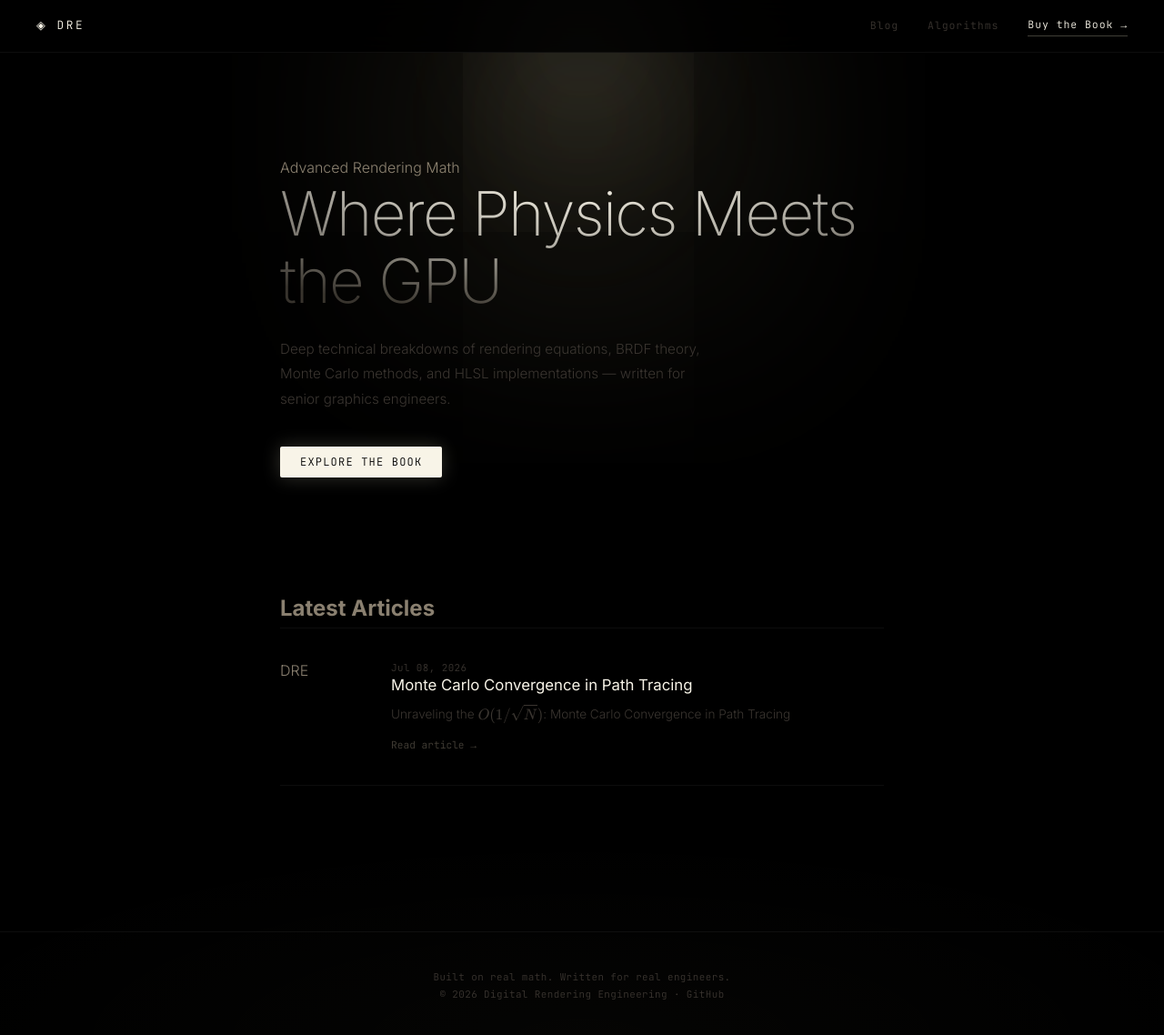
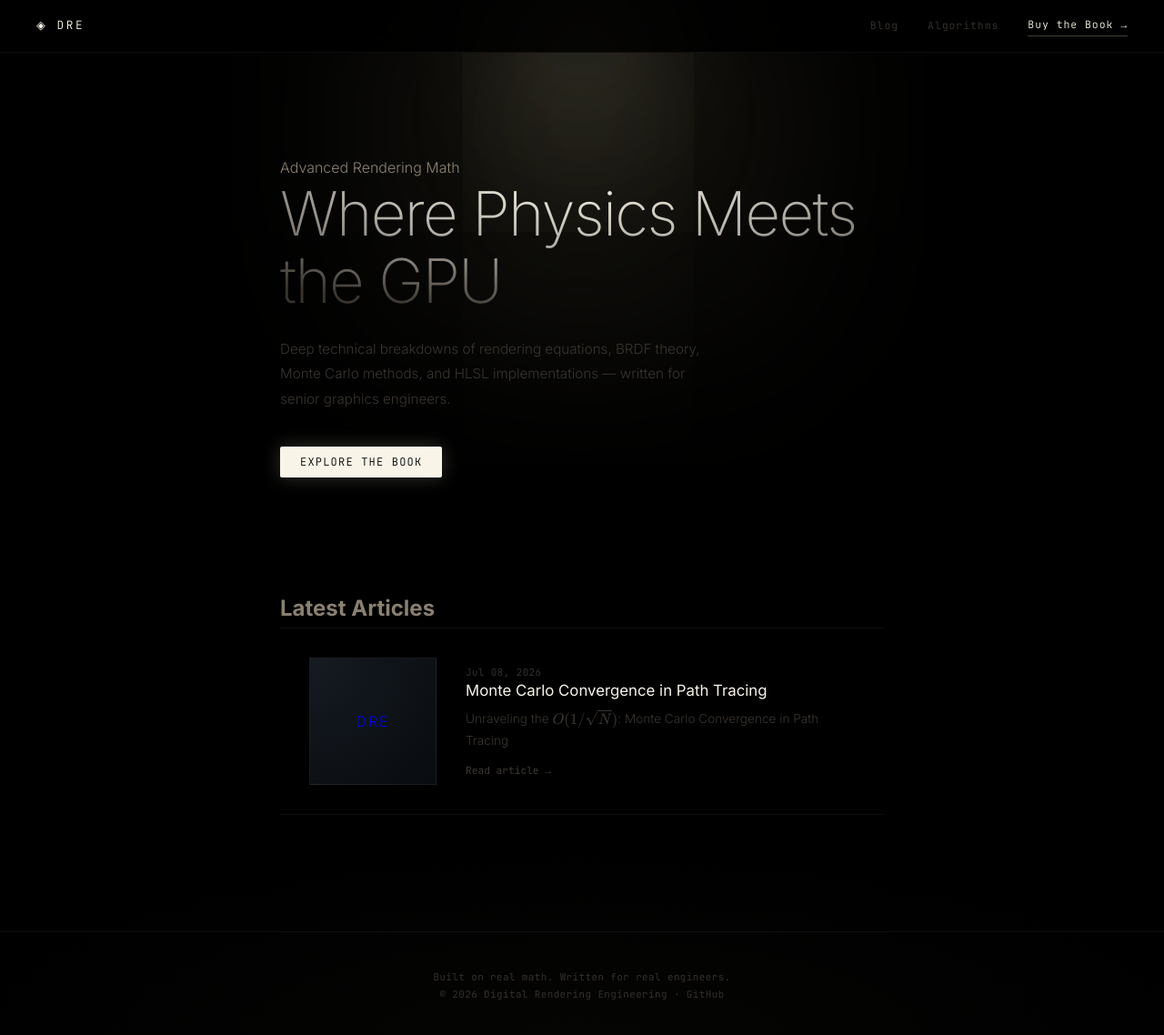
Before and after one commit to OpticsOptimization/blog, a Jekyll site: the page built from index.html, in a window 1280 px wide and 1143 px high. Shown: the top 1138 px of the window at 91% size. Built offline with Jekyll 4.4.1, drawn with Linux system fonts in a browser that asks for light colours; nearby versions of some CDN libraries.

Commit message:
CSS for Thumbnails

```diff
--- a/assets/css/main.css
+++ b/assets/css/main.css
@@ -178,13 +178,7 @@
 }
 .posts-grid { display: flex; flex-direction: column; }
 
-.post-card {
-  display: grid; grid-template-columns: 90px 1fr;
-  gap: 2rem; padding: 2rem 0;
-  border-bottom: 1px solid var(--border);
-  text-decoration: none; color: inherit;
-  transition: opacity 0.2s;
-}
+
 .post-card:first-child { border-top: 1px solid var(--border); }
 .post-card:hover { opacity: 0.7; }
 .card-date {
@@ -315,7 +309,7 @@
   .navbar { padding: 0 1.25rem; }
   .nav-links a:not(.nav-cta) { display: none; }
   .hero, .posts-section, .post-page { padding-left: 1.25rem; padding-right: 1.25rem; }
-  .post-card { grid-template-columns: 1fr; gap: 0.5rem; }
+
   .card-date { padding-top: 0; }
 }
 
@@ -323,3 +317,51 @@
 .post-excerpt { display: none; }
 .post-content h1:first-of-type, .post-content h2:first-of-type { display: none !important; }
 .post-excerpt { display: none !important; }
+
+/* Thumbnail Layout */
+.post-card {
+  display: grid;
+  grid-template-columns: 140px 1fr;
+  gap: 2rem;
+  padding: 2rem;
+  text-decoration: none;
+  background: var(--surface);
+  border-bottom: 1px solid var(--border);
+  transition: background 0.2s;
+}
+.post-card:hover { background: var(--surface2); }
+.card-content { display: flex; flex-direction: column; justify-content: center; }
+
+/* CSS Procedural Backgrounds (Ideia 3) */
+.card-thumb {
+  width: 140px; height: 140px;
+  border-radius: var(--radius);
+  display: flex; align-items: center; justify-content: center;
+  overflow: hidden;
+  position: relative;
+  border: 1px solid rgba(255,255,255,0.05);
+}
+.proc-bg-0 { background: radial-gradient(circle at top left, #161b22, #080c10); }
+.proc-bg-1 { background: linear-gradient(135deg, #0d1117 0%, #1a1e24 100%); }
+.proc-bg-2 { background: conic-gradient(from 180deg at 50% 50%, #0d1117, #161b22, #0d1117); }
+
+/* SVG Minimalista (Ideia 1) */
+.card-thumb svg {
+  width: 60%; height: 60%;
+  fill: none;
+  stroke: var(--text-muted);
+  stroke-width: 2;
+  transition: stroke 0.3s, transform 0.3s;
+  opacity: 0.8;
+}
+.post-card:hover .card-thumb svg {
+  stroke: var(--accent);
+  transform: scale(1.1);
+  filter: drop-shadow(0 0 8px rgba(88,166,255,0.4));
+}
+.thumb-placeholder { font-family: var(--font-mono); color: var(--text-subtle); letter-spacing: 2px; }
+
+@media (max-width: 600px) {
+  .post-card { grid-template-columns: 1fr; padding: 1.5rem; gap: 1rem; }
+  .card-thumb { width: 100%; height: 160px; }
+}
```
